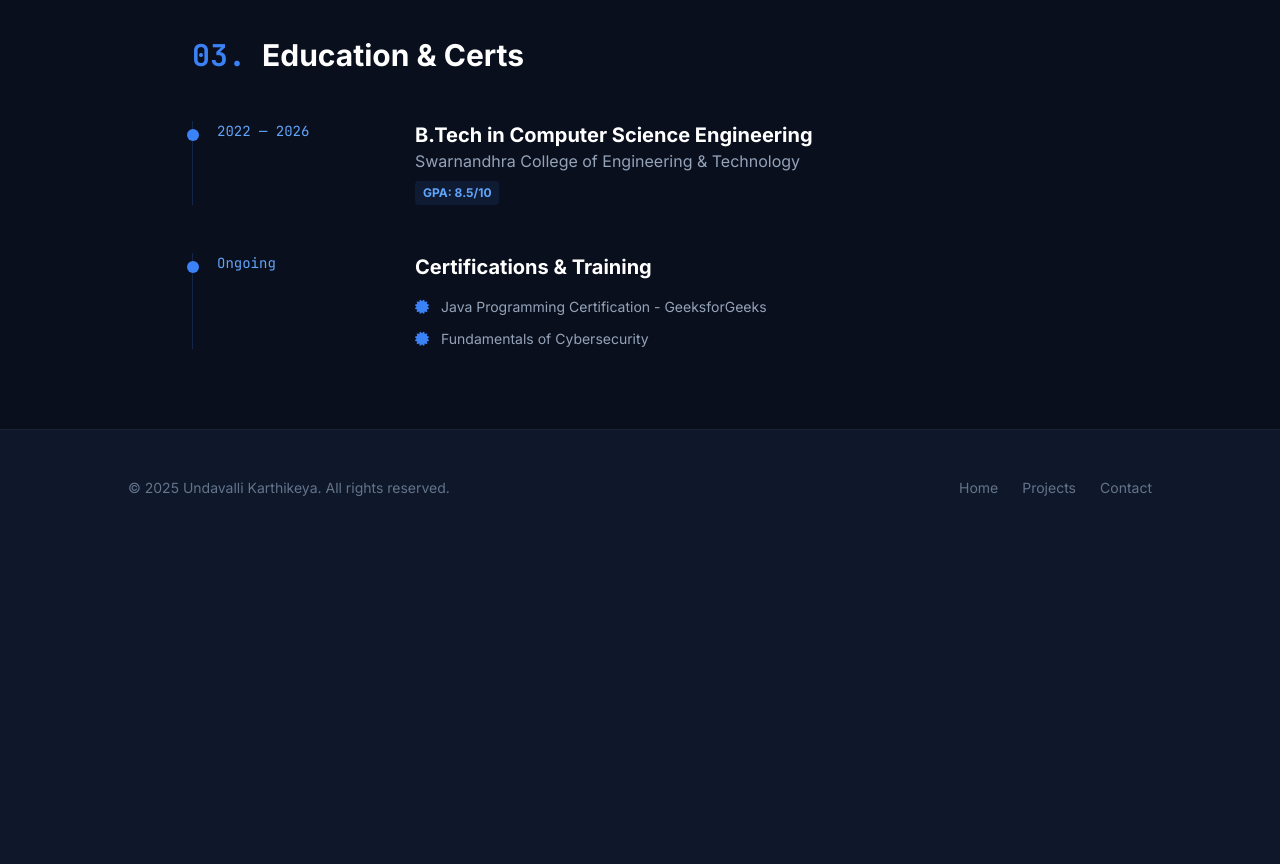
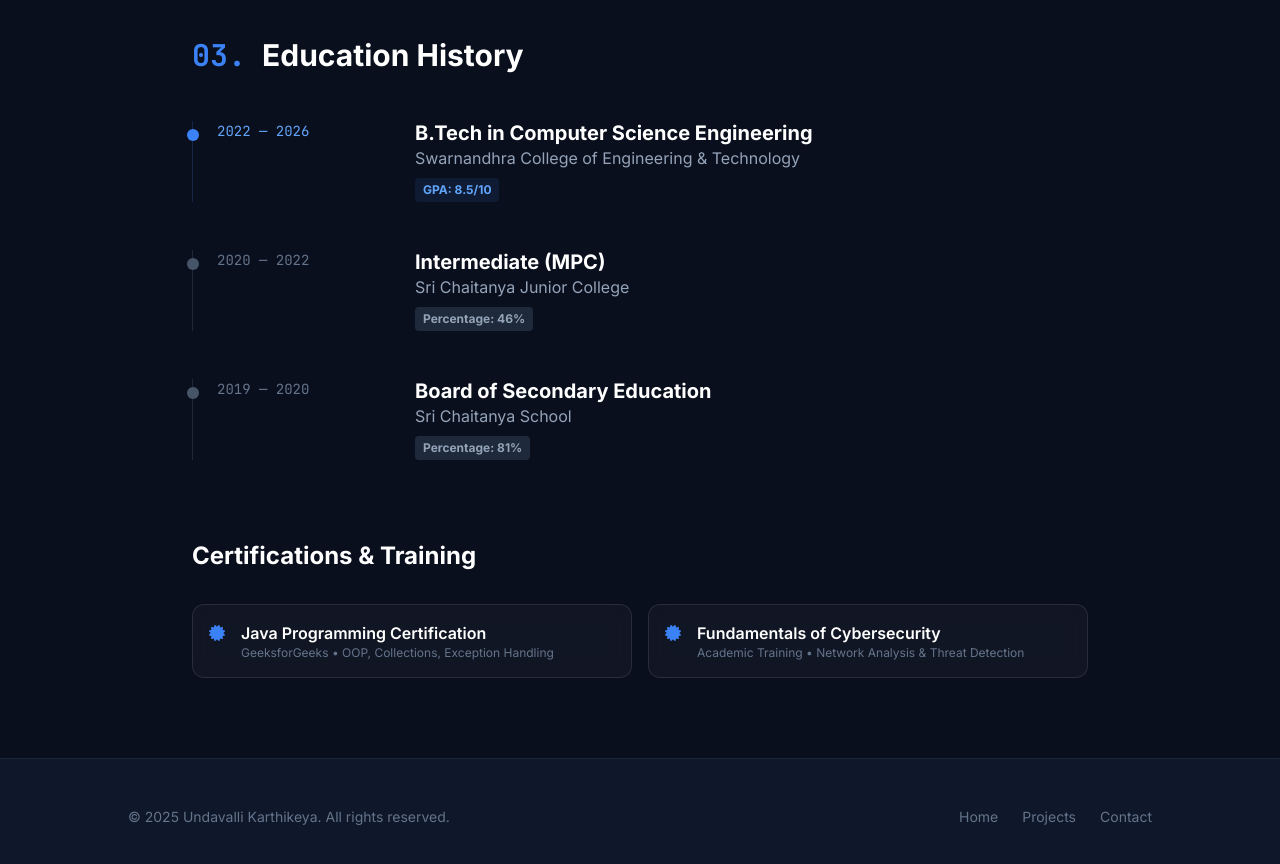
Before and after one commit to Karthikeya-0/portfolio, a plain HTML site: page index.html in a window 1280 px wide. Shown: the part 1480-2344 px from the top of the page. Before the commit the page ends 2026 px from the top, so only its background shows below. Drawn offline with nearby package versions, Linux system fonts and the light colour scheme.

Commit message:
Refactor education section and update comments

```diff
--- a/index.html
+++ b/index.html
@@ -179,41 +179,65 @@
         </div>
     </section>
 
-    <!-- Education & Training -->
+    <!-- Education & Training Section -->
     <section id="education" class="py-20 bg-[#0a0f1d] px-6">
         <div class="max-w-4xl mx-auto">
             <h2 class="text-3xl font-bold text-white mb-12 flex items-center">
-                <span class="text-blue-500 mono mr-4">03.</span> Education & Certs
+                <span class="text-blue-500 mono mr-4">03.</span> Education History
             </h2>
 
             <div class="space-y-12">
-                <!-- Degree -->
+                <!-- University -->
                 <div class="flex flex-col md:flex-row md:items-start gap-4 md:gap-12 relative border-l border-blue-500/20 pl-6">
                     <div class="absolute w-3 h-3 bg-blue-500 rounded-full -left-[6px] mt-2"></div>
                     <div class="min-w-[150px] mono text-blue-400 text-sm">2022 — 2026</div>
                     <div>
-                        <h3 class="text-xl font-bold text-white">B.Tech in Computer Science Engineering</h3>
-                        <p class="text-slate-400">Swarnandhra College of Engineering & Technology</p>
+                        <h3 class="text-xl font-bold text-white leading-tight">B.Tech in Computer Science Engineering</h3>
+                        <p class="text-slate-400 font-medium">Swarnandhra College of Engineering & Technology</p>
                         <div class="mt-2 inline-block px-2 py-1 bg-blue-500/10 text-blue-400 text-xs font-bold rounded">GPA: 8.5/10</div>
                     </div>
                 </div>
 
-                <!-- Certifications -->
-                <div class="flex flex-col md:flex-row md:items-start gap-4 md:gap-12 relative border-l border-blue-500/20 pl-6">
-                    <div class="absolute w-3 h-3 bg-blue-500 rounded-full -left-[6px] mt-2"></div>
-                    <div class="min-w-[150px] mono text-blue-400 text-sm">Ongoing</div>
+                <!-- Intermediate -->
+                <div class="flex flex-col md:flex-row md:items-start gap-4 md:gap-12 relative border-l border-slate-700/50 pl-6">
+                    <div class="absolute w-3 h-3 bg-slate-600 rounded-full -left-[6px] mt-2"></div>
+                    <div class="min-w-[150px] mono text-slate-500 text-sm">2020 — 2022</div>
                     <div>
-                        <h3 class="text-xl font-bold text-white">Certifications & Training</h3>
-                        <ul class="mt-4 space-y-3 text-slate-400 text-sm">
-                            <li class="flex items-center">
-                                <i class="fa-solid fa-certificate text-blue-500 mr-3"></i>
-                                Java Programming Certification - GeeksforGeeks
-                            </li>
-                            <li class="flex items-center">
-                                <i class="fa-solid fa-certificate text-blue-500 mr-3"></i>
-                                Fundamentals of Cybersecurity
-                            </li>
-                        </ul>
+                        <h3 class="text-xl font-bold text-white leading-tight">Intermediate (MPC)</h3>
+                        <p class="text-slate-400 font-medium">Sri Chaitanya Junior College</p>
+                        <div class="mt-2 inline-block px-2 py-1 bg-slate-800 text-slate-400 text-xs font-bold rounded">Percentage: 46%</div>
+                    </div>
+                </div>
+
+                <!-- Schooling -->
+                <div class="flex flex-col md:flex-row md:items-start gap-4 md:gap-12 relative border-l border-slate-700/50 pl-6">
+                    <div class="absolute w-3 h-3 bg-slate-600 rounded-full -left-[6px] mt-2"></div>
+                    <div class="min-w-[150px] mono text-slate-500 text-sm">2019 — 2020</div>
+                    <div>
+                        <h3 class="text-xl font-bold text-white leading-tight">Board of Secondary Education</h3>
+                        <p class="text-slate-400 font-medium">Sri Chaitanya School</p>
+                        <div class="mt-2 inline-block px-2 py-1 bg-slate-800 text-slate-400 text-xs font-bold rounded">Percentage: 81%</div>
+                    </div>
+                </div>
+            </div>
+
+            <!-- Certifications -->
+            <div class="mt-20">
+                <h3 class="text-2xl font-bold text-white mb-8">Certifications & Training</h3>
+                <div class="grid grid-cols-1 md:grid-cols-2 gap-4">
+                    <div class="glass p-4 rounded-xl flex items-start">
+                        <i class="fa-solid fa-certificate text-blue-500 mt-1 mr-4"></i>
+                        <div>
+                            <p class="text-white font-semibold">Java Programming Certification</p>
+                            <p class="text-xs text-slate-500">GeeksforGeeks • OOP, Collections, Exception Handling</p>
+                        </div>
+                    </div>
+                    <div class="glass p-4 rounded-xl flex items-start">
+                        <i class="fa-solid fa-certificate text-blue-500 mt-1 mr-4"></i>
+                        <div>
+                            <p class="text-white font-semibold">Fundamentals of Cybersecurity</p>
+                            <p class="text-xs text-slate-500">Academic Training • Network Analysis & Threat Detection</p>
+                        </div>
                     </div>
                 </div>
             </div>
```
